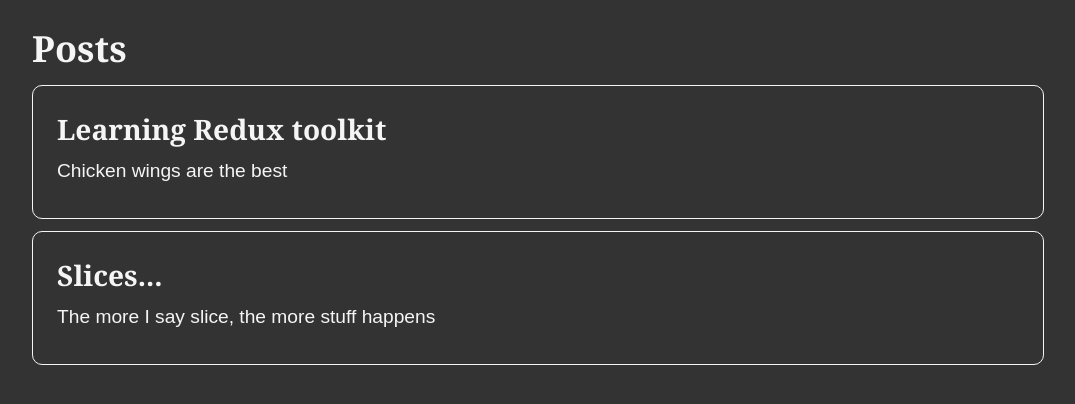
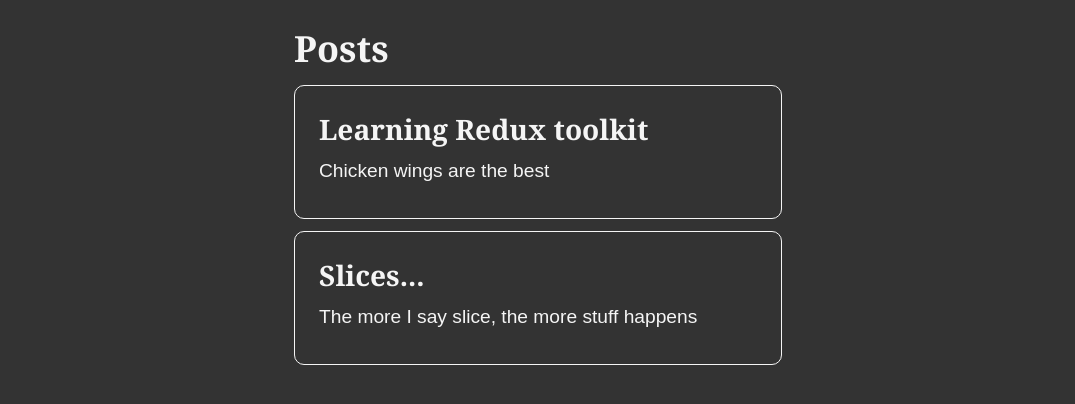
Before and after one commit to KennedyMungai/simple_dumb_bulletin_app, a React (Vite) app: page / in a window 1280 px wide. Shown: the top 404 px of the page, without its empty margins (96-1171 px from the left). Built offline with nearby package versions, Linux system fonts and the light colour scheme.

Commit message:
Rendered all the components inside a main tag of class App

```diff
--- a/src/App.jsx
+++ b/src/App.jsx
@@ -2,9 +2,9 @@
 
 function App() {
 	return (
-		<>
+		<main className='App'>
 			<PostsList />
-		</>
+		</main>
 	)
 }
 
```
